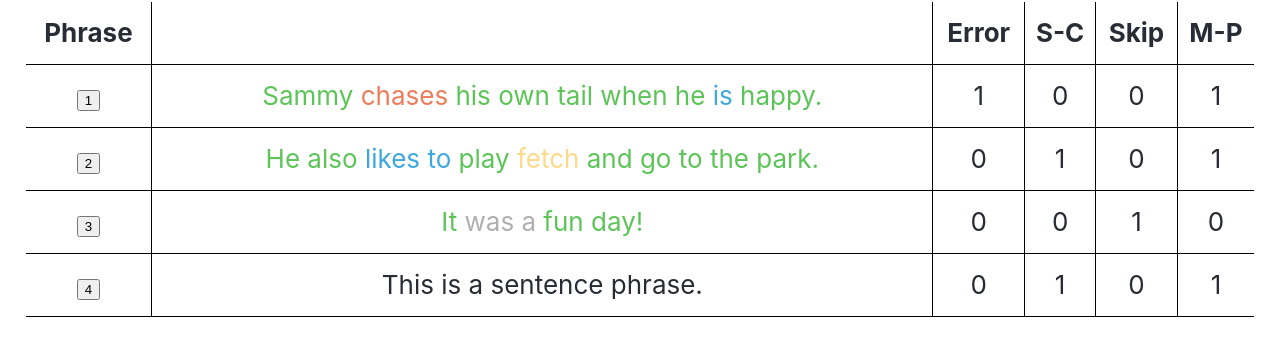
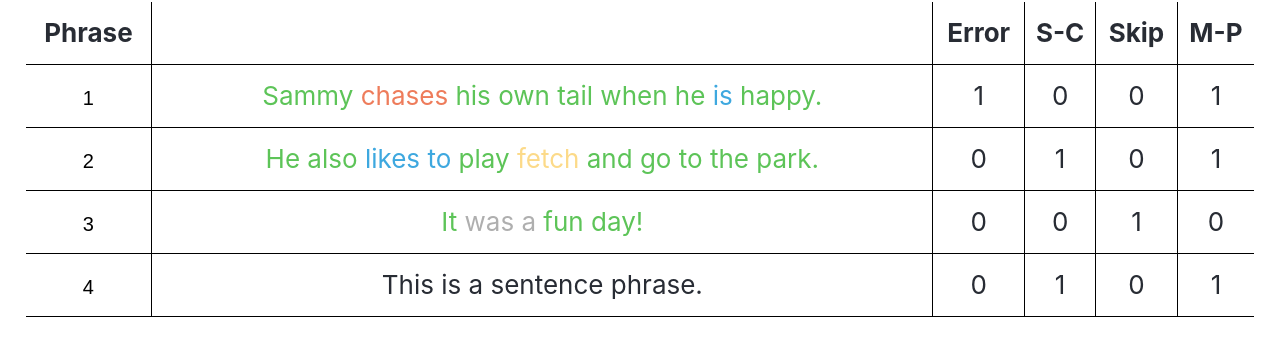
Before and after one commit to chelseah02/menon-amira-product, a React (Create React App) app: page /record in a window 1280 px wide. Shown: the part 410-760 px from the top of the page. Built offline with nearby package versions, Linux system fonts and the light colour scheme; a web font is replaced by a local one.

Commit message:
Improved audio jumping feature

```diff
--- a/src/RunningRecord.css
+++ b/src/RunningRecord.css
@@ -94,6 +94,16 @@ table {
     margin-bottom: 4%;
   }
 
+  #phrase-btn {
+      border: none;
+      background-color: white;
+      font-size: 20px;
+  }
+
+  #phrase-btn:hover {
+      border: 1px solid silver;
+  }
+
   .correct-text {
       color: #5DC458;
   }
--- a/src/RunningRecord.js
+++ b/src/RunningRecord.js
@@ -4,8 +4,39 @@ import {Link} from "react-router-dom";
 import Story from './Story.js';
 import ReactPlayer from "react-player";
 import Footer from './Footer';
+{/*var set = [5, 10, 15, 30]; // In seconds
+    var audio = f.getElementById('myAudio');
+    var button = f.getElementsById('phrase-btn').getElementsByTagName('button');
+    for (var time = 0; time < button.length; time++) {
+        button[time].addEventListener('click', setCurTime(time), false);
+    }
 
-export default function RunningRecord() {
+    function setCurTime(time) {
+        button[time].onclick = function() {
+            audio.currentTime = set[time];
+            audio.play();
+        }
+    } */}
+
+(function AudioJumping(f) {
+    var set = [5, 10, 15, 30];
+    var audio = f.getElementById('myAudio');
+    var button = f.getElementsByTagName('button'); // ERROR HERE WITH GETTING BUTTONS
+
+    for (var time = 0; time < button.length; time++) {
+        button[time].addEventListener('click', setCurTime(time), false);
+    }
+
+    function setCurTime(time) {
+        button[time].onclick = function() {
+            audio.currentTime = set[time];
+            audio.play();
+        }
+    }
+
+} (document));
+
+function RunningRecord() {
     return(
         <>
             <link rel="stylesheet" media="screen" href="https://fontlibrary.org//face/glacial-indifference" type="text/css"/>
@@ -31,7 +62,6 @@ export default function RunningRecord() {
                 <li><span class="low-error-legend"></span>Low Error Word </li>
                 <li><span class="unread-legend"></span> Not Read </li>
             </ul>
-
             {/* Running Record Table */}
             <table>
                 <tr>
@@ -43,7 +73,7 @@ export default function RunningRecord() {
                     <th> M-P </th>
                 </tr>
                 <tr>
-                    <td><button> 1 </button></td>
+                    <td><button id='phrase-btn'> 1 </button></td>
                     <td> <span className="correct-text"> Sammy </span> <span className='incorrect-text'> chases  </span> <span className="correct-text"> his own tail when he </span><span className='low-error-text'> is </span> <span className="correct-text">happy.</span></td>
                     <td> 1 </td>
                     <td> 0 </td>
@@ -51,7 +81,7 @@ export default function RunningRecord() {
                     <td> 1 </td>
                 </tr>
                 <tr>
-                    <td><button> 2 </button></td>
+                    <td><button id='phrase-btn'> 2 </button></td>
                     <td> <span className="correct-text">He also </span> <span className='low-error-text'> likes to </span> <span className="correct-text"> play </span><span className='flagged-text'>fetch </span>   <span className="correct-text"> and go to the park. </span> </td>
                     <td> 0 </td>
                     <td> 1 </td>
@@ -59,7 +89,7 @@ export default function RunningRecord() {
                     <td> 1 </td>
                 </tr>
                 <tr>
-                    <td><button> 3 </button></td>
+                    <td><button id='phrase-btn'> 3 </button></td>
                     <td> <span className="correct-text"> It </span> <span className= 'unread-text'> was a  </span><span className="correct-text"> fun day! </span> </td>
                     <td> 0 </td>
                     <td> 0 </td>
@@ -67,7 +97,7 @@ export default function RunningRecord() {
                     <td> 0 </td>
                 </tr>
                 <tr>
-                    <td><button> 4 </button></td>
+                    <td><button id='phrase-btn'> 4 </button></td>
                     <td> This is a sentence phrase. </td>
                     <td> 0 </td>
                     <td> 1 </td>
@@ -89,3 +119,5 @@ export default function RunningRecord() {
         </>
     )
 }
+
+export default RunningRecord;
--- a/src/Story.css
+++ b/src/Story.css
@@ -145,6 +145,9 @@
     text-align: center;
     border-radius: 0px 16px 16px 0px;
 }
+.close-btn:hover {
+    background-color: #62E49D;
+}
 
 .grade-text {
     margin-left: 2%;
@@ -155,11 +158,10 @@
 
 .legend-story {
     position: absolute;
-    width: 35% !important;
-    height: 23%;
-    left: 2.5%;
-    top: 53.5%;
-
+    width: 70% !important;
+    height: 40%;
+    left: 5%;
+    top: 53%;
     background: #64D1AE;
     border-radius: 35px;
     font-style: 10px;
--- a/src/Story.js
+++ b/src/Story.js
@@ -53,9 +53,9 @@ function Story() {
             height="7.5%"
             playing={false}
             controls={true}
-            style={{marginLeft: "22%", paddingBottom: "6", marginBottom: "3%"}}
+            style={{marginLeft: "22%"}}
         />
-        <br></br>
+        <h1> Text </h1>
     </div>
     )
 }
```
